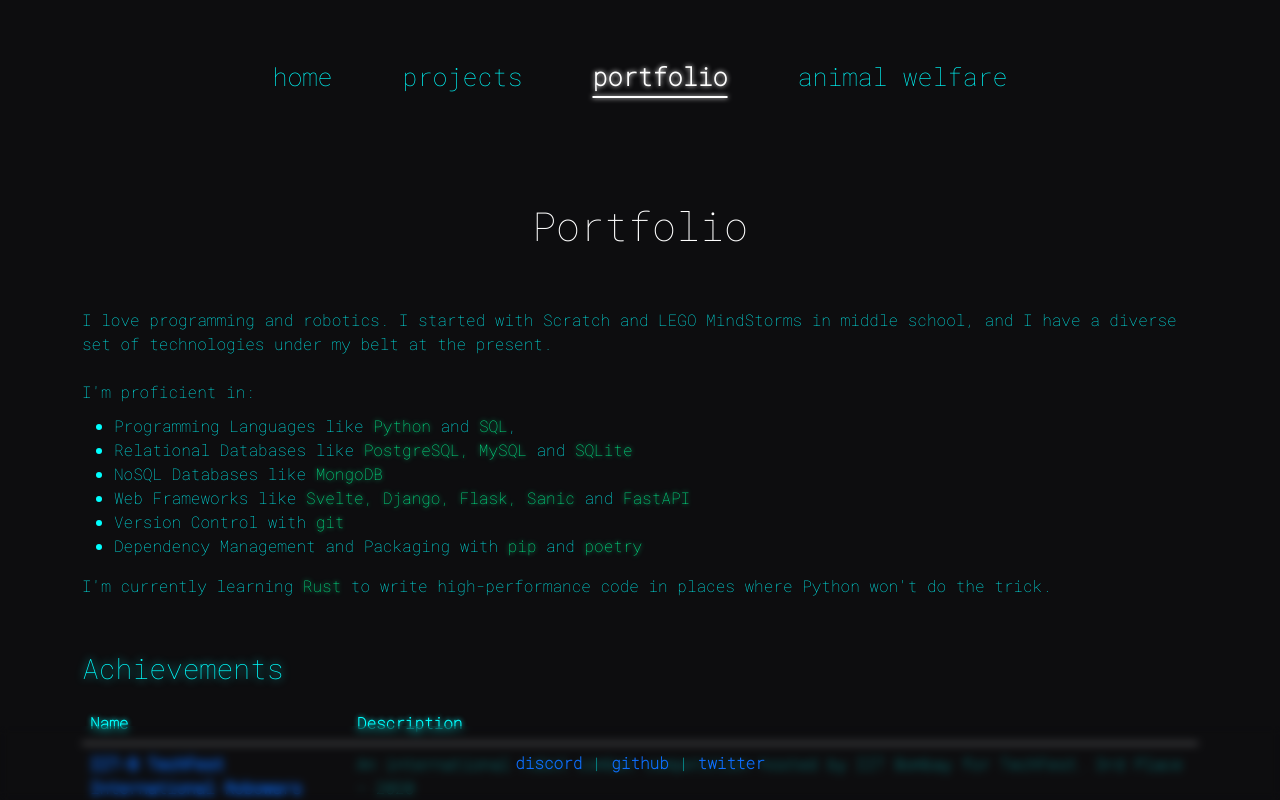
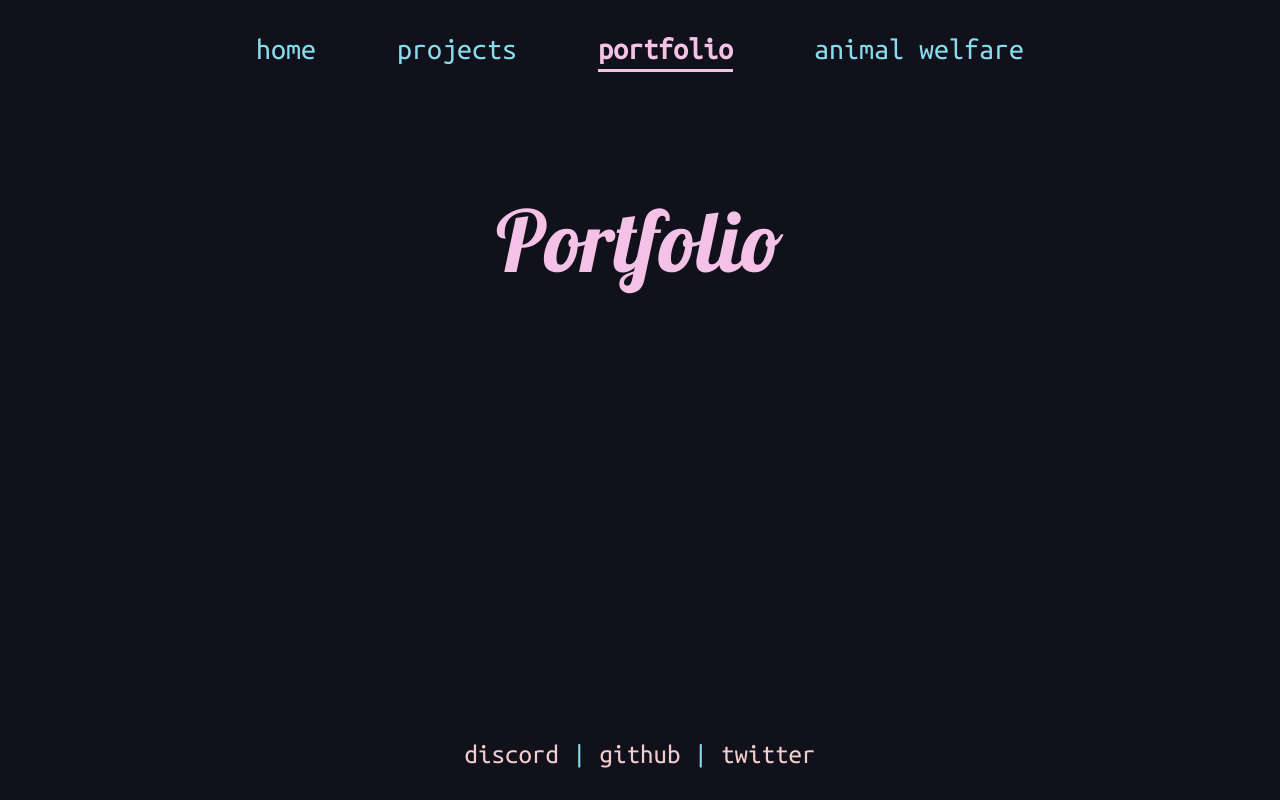
Before and after one commit to zeffo/zeffo.github.io, a SvelteKit app: page /portfolio in a window 1280 px wide. Shown: the top 800 px of the page. Built offline with nearby package versions, Linux system fonts and the light colour scheme.

Commit message:
feat: rewrite (1)

```diff
--- a/package.json
+++ b/package.json
@@ -11,6 +11,7 @@
 		"format": "prettier --write --plugin-search-dir=. ."
 	},
 	"devDependencies": {
+		"@catppuccin/tailwindcss": "^0.1.1",
 		"@playwright/test": "^1.25.0",
 		"@sveltejs/adapter-auto": "next",
 		"@sveltejs/adapter-cloudflare": "^1.0.0-next.31",
--- a/src/app.html
+++ b/src/app.html
@@ -6,7 +6,8 @@
 		<meta name="viewport" content="width=device-width" />
 		<link rel="icon" href="%sveltekit.assets%/favicon.png" />
 		<link rel="stylesheet" href="%sveltekit.assets%/style.css"> <!-- Stylesheet -->
-		<link href="https://fonts.googleapis.com/css2?family=Roboto+Mono:wght@100&display=swap" rel="stylesheet">
+		<link href="https://fonts.googleapis.com/css2?family=Lobster&family=Raleway:wght@500&family=Ubuntu+Mono&display=swap" rel="stylesheet">
+
 		<link href="https://cdn.jsdelivr.net/npm/bootstrap@5.2.0/dist/css/bootstrap.min.css" rel="stylesheet" integrity="sha384-gH2yIJqKdNHPEq0n4Mqa/HGKIhSkIHeL5AyhkYV8i59U5AR6csBvApHHNl/vI1Bx" crossorigin="anonymous">
 		%sveltekit.head%
 	</head>
@@ -16,9 +17,9 @@
 		</div>
 	</body>
 	<footer class="footer text-center fixed-bottom">
-		<a href="https://discord.com/users/325616103143505932">discord</a> |
-		<a href="https://github.com/zeffo">github</a> |
-		<a href="https://twitter.com/zeffonian">twitter</a>
+		<a href="https://discord.com/users/325616103143505932" class="link">discord</a> |
+		<a href="https://github.com/zeffo" class="link">github</a> |
+		<a href="https://twitter.com/zeffonian" class="link">twitter</a>
 	</footer>
 	<!-- JavaScript Bundle with Popper -->
 	<script src="https://cdn.jsdelivr.net/npm/bootstrap@5.2.0/dist/js/bootstrap.bundle.min.js" integrity="sha384-A3rJD856KowSb7dwlZdYEkO39Gagi7vIsF0jrRAoQmDKKtQBHUuLZ9AsSv4jD4Xa" crossorigin="anonymous"></script>
--- a/src/components/Navbar.svelte
+++ b/src/components/Navbar.svelte
@@ -12,41 +12,7 @@
 </script>
 
 <style>
-    .navbar {
-        padding-top: 50px;
-        margin-bottom: 60px;
-    }
-    .navbar-nav > .nav-item.current > .nav-link {
-        font-weight: bold;
-        text-decoration:underline;
-        text-underline-offset:10px;
-        color:#ffffff;
-        text-shadow: 0 0 5px #ffffff;
-    }
 
-    .navbar-nav > .nav-item > .nav-link {
-	    color:#00ffff;
-        padding-left:35px;
-        padding-right:35px;
-
-    }
-
-    .navbar-nav > .nav-item > .nav-link:hover {
-        color: #ffffff;
-        font-weight: bold;
-        text-shadow: 0 0 5px;
-        background-color: initial;
-    }
-
-    button.navbar-toggler {
-        border-color: #00ffff;
-    }
-
-    @media (min-width: 992px){
-    #navbar {
-        margin-bottom: 30px;
-    }
-}
 
 </style>
 
@@ -59,7 +25,7 @@
         <div class="collapse navbar-collapse" id="navbarNav" style="font-size: 25px;text-align:left;">
             <ul class="navbar-nav mx-auto">
                 {#each pages as page}
-                <li class="nav-item" class:current="{url===page[1]}">
+                <li class="nav-item px-3" class:current="{url===page[1]}">
                     <a class="nav-link" href={page[1]}>
                         {page[0]}
                     </a>
--- a/src/routes/aw/+page.svelte
+++ /dev/null
@@ -1,83 +0,0 @@
-<script>
-    import Navbar from "../../components/Navbar.svelte";
-
-    let path = 'animals/'
-    let images = 24;
-    let initial = path+'main.jpg'
-
-</script>
-
-<Navbar/>
-
-<style>
-    h1 {
-        padding-bottom: 30px;
-    }
-    .container {
-        padding-right: 20px;
-        padding-left: 20px;
-    }
-
-    .carousel {
-        max-height: 500px;
-        padding-bottom: 100px;
-    }
-
-    @media(min-width:990px) {
-        body {
-            margin-bottom: 50px;
-        }
-    }
-
-    .carousel > .carousel-inner > .carousel-item > img {
-        margin: 0 auto;
-        display: block;
-        height: 500px;
-        object-fit: contain;
-        padding-bottom: 50px;
-    }
-
-
-    .carousel-control-next, .carousel-control-prev {
-        padding-bottom: 50px;
-    }
-
-
-
-</style>
-
-<h1 class="white text-center">
-    Animal Welfare
-</h1>
-
-<div class="container justify-content-center">
-    <body class="text-center aqua">
-        I'm very fond of animals, and I've rescued, rehabilitated and rehomed over 30 animals since 2015. <br>
-        I regularly volunteer with local animal rescue NGOs, and I'm an ethical vegan.
-    </body>
-    <div class="container-fluid">
-    <div id="carousel" class="carousel slide mx-auto" data-bs-ride="carousel">
-        <div class="carousel-inner">
-            <div class="carousel-item active">
-                <img src={initial} class="img-fluid mx-auto" alt='Probably a cat'>
-            </div>
-            {#each Array(images) as _, index(index)}
-            <div class="carousel-item">
-                <img src={path+index+".jpg"} class="img-fluid mx-auto" alt="Probably a cat">
-            </div>
-            {/each}
-        </div>
-
-        <button class="carousel-control-prev" type="button" data-bs-target="#carousel" data-bs-slide="prev">
-            <span class="carousel-control-prev-icon" aria-hidden="true"></span>
-            <span class="visually-hidden">Previous</span>
-        </button>
-        <button class="carousel-control-next" type="button" data-bs-target="#carousel" data-bs-slide="next" data-bs-interval="5000">
-            <span class="carousel-control-next-icon" aria-hidden="true"></span>
-            <span class="visually-hidden">Next</span>
-        </button>
-
-
-    </div>
-    </div>
-</div>
--- a/src/routes/portfolio/+page.svelte
+++ b/src/routes/portfolio/+page.svelte
@@ -1,6 +1,5 @@
 <script>
     import Navbar from "../../components/Navbar.svelte";
-
     let head = ["Name", "Description"]
     let path = "certs/"
     let awards = [
@@ -10,91 +9,15 @@
         ["KPIT vSolve Robotics Competition", '', "An interschool robotics competition. 1st place - 2018, 2nd place - 2019"],
         ["Youngistaani Innovator's Conclave", path+"youngistaani.jpg", "An interschool conclave where select students were able to showcase their innovations and get feedback from industry leaders"]
     ]
-
 </script>
 
-<style>
-    h1 {
-        padding-bottom: 50px;
-    }
+<Navbar />
 
-    ul {
-        padding-top: 10px;
-    }
+<h1 class="title text-center">
+    Portfolio
+</h1>
 
-    body {
-        padding-bottom: 100px;
-        text-align: left;
-    }
-
-    body a {
-        font-weight: bolder;
-    }
-
-    h3 {
-        padding-top: 30px;
-        padding-bottom: 10px;
-    }
-
-    th {
-        text-shadow: 0 0 5px;
-    }
-
-</style>
-
-<main>
-    <Navbar/>
-
-    <h1 class="white text-center">
-        Portfolio
-    </h1>
-    <div class="container">
-    <body class="aqua">
-        I love programming and robotics. I started with Scratch and LEGO MindStorms in middle school, and I have a diverse set of technologies under my belt at the present. <br><br>
-        I'm proficient in:
-        <ul>
-            <li>Programming Languages like <term>Python</term> and <term>SQL</term>,</li>
-            <li>Relational Databases like <term>PostgreSQL, MySQL</term> and <term>SQLite</term></li>
-            <li> NoSQL Databases like <term>MongoDB</term></li>
-            <li>Web Frameworks like <term>Svelte, Django, Flask, Sanic</term> and <term>FastAPI</term></li>
-            <li>Version Control with <term>git</term></li>
-            <li>Dependency Management and Packaging with <term>pip</term> and <term>poetry</term></li>
-        </ul>
-
-        I'm currently learning <term>Rust</term> to write high-performance code in places where Python won't do the trick.
-        <br><br>
-        <h3 class="glow">
-            Achievements
-        </h3>
-
-        <table class="table">
-            <thead>
-                <tr>
-                    {#each head as h}
-                    <th scope="col">{h}</th>
-                    {/each}
-                </tr>
-            </thead>
-            <tbody>
-                {#each awards as award}
-                <tr>
-                    <th>
-                        <a class="clean pink-shine" href={award[1]}>{award[0]}</a>
-                    </th>
-                    {#each award.slice(2, award.length) as row}
-                    <td>{row}</td>
-                    {/each}
-                </tr>
-                {/each}
-            </tbody>
-        </table>
-
-        <h3 class="glow">
-            Projects
-        </h3>
-        You can check out my favorite projects <a href='/projects' class='pink-shine clean'>here</a>. <br>
-        Also check out my GitHub: <a href="https://github.com/zeffo" class="pink-shine clean">github.com/zeffo</a>
-
-    </body>
+<body>
+    <div class="container-fluid no-collision">
     </div>
-</main>
+</body>
--- a/src/routes/projects/+page.svelte
+++ b/src/routes/projects/+page.svelte
@@ -1,6 +1,5 @@
 <script>
     import Navbar from "../../components/Navbar.svelte";
-
     // Title, URL, Description, Image URL
     let assets = 'projects/'
     let proj = [
@@ -12,68 +11,24 @@
     ]
 </script>
 
-<style>
-
-    .card {
-        background-color: #0c0c11;
-        max-width: 475px;
-        margin: 30px;
-    }
-
-    .card a {
-        font-weight: bold;
-    }
-
-    .card img {
-        max-height: 150px;
-    }
-
-    .card:hover {
-        transform: scale(1.05);
-    }
-
-    .container-fluid {
-        padding-top: 30px;
-        margin-bottom: 50px;
-        padding-bottom: 50px;
-        text-align: left;
-    }
-
-    @media(max-width: 990px) {
-        .card-body {
-            font-size: smaller;
-        }
-    }
-
-
-</style>
-
-<Navbar/>
-
-<h1 class="white text-center">
+<Navbar />
+<h1 class="title text-center">
     Projects
 </h1>
 
 <body>
-    <div class="container-fluid">
-        <div class="row g-0 justify-content-center">
+    <div class="container-fluid no-collision">
+        <div class="row g-1 justify-content-center" style="padding-top: 30px;">
             {#each proj as project}
                 <div class="card">
-                    <div class="row g-0">
-                        <div class="col-4 my-auto">
-                            <img src={project[3]} class="img-fluid rounded-start" alt={project[0]}/>
-                        </div>
-                        <div class="col-8">
-                            <div class="card-body">
-                                <h5 class="card-title">
-                                    <a href={project[1]} class="clean pink-shine">{project[0]}</a>
-                                </h5>
-                                <p class="card-text">
-                                    {project[2]}
-                                </p>
-                            </div>
-                        </div>
-                    </div>
+                    <a href={project[1]} class="clean">
+                        <h2 class="card-title text-center">
+                            <a href={project[1]} class="link">{project[0]}</a>
+                        </h2>
+                        <p class="card-text">
+                            {project[2]}
+                        </p>
+                    </a>
                 </div>
             {/each}
         </div>
--- a/static/style.css
+++ b/static/style.css
@@ -1,10 +1,14 @@
+/* General */
+
 * {
-    font-family: 'Roboto Mono', monospace;
-	color: #00ffff;
+    font-family: 'Ubuntu Mono';
+    font-size: 27px;
+    color: #89dceb;
 }
 
 html, body {
     height: 100%;
+    background-color:#11111b !important;
 }
 
 
@@ -12,66 +16,104 @@ html, body {
     display: none;
 }
 
-body {
-	background-color: #0d0d0f !important;
-    font-family: 'Roboto Mono', monospace !important;
-}
-
-.pink {
-    color:#FF1E6E;
-}
-
-.aqua {
-    color:#00ffff;
-}
-
-.white {
-    color:white;
-}
-
-.glow {
-    text-shadow: 0 0 10px;
-}
-
-
-gold {
-    color: #ffff66;
-    text-shadow: 0 0 5px;
-}
-
-term {
-    color:#00ff95;
-    text-shadow: 0 0 5px;
-}
-
-.shine:hover {
-    text-shadow: 0 0 10px;
-}
-
-.pink-shine:hover {
-    text-shadow: 0 0 10px;
-    color:#FF1E6E !important;
-}
-
-p a {
-    font-weight: bold;
-}
+/* Utilities */
 
 .clean {
 	text-decoration:none;
 }
 
-footer {
-    padding: 25px;
-    backdrop-filter: blur(4px);
+.title {
+    font-family: 'Lobster';
+    font-size: 85px;
+    color: #f5c2e7;
 }
 
-footer a {
-    font-weight: bold;
+.link {
+    /* font-family: 'Raleway'; */
     text-decoration: none;
+    color: #f2cdcd;
 }
 
-footer a:hover {
-    color:#FF1E6E !important;
-    text-shadow: 0 0 10px;
+.link:hover {
+    color: #f9e2af;
+    font-weight: bold;
+    text-underline-offset:6px;
+    text-decoration: underline;
 }
+
+div.container-fluid.no-collision {
+    padding-bottom: 80px;
+}
+
+/* Footer */
+
+footer {
+    width: 100%;
+    padding-top: 25px;
+    padding-bottom: 25px;
+    background-color: #11111b;
+}
+
+
+/* Navbar */
+
+.navbar {
+    padding-top: 30px;
+    margin-bottom: 60px;
+}
+
+.navbar-nav > .nav-item.current > .nav-link {
+    font-weight: bold;
+    text-decoration:underline;
+    text-underline-offset:10px;
+    font-size: 30px;
+    color:#f5c2e7;
+}
+
+.navbar-nav > .nav-item > .nav-link {
+    font-size: 30px;
+    color:#89dceb;
+    /* font-family: 'Raleway'; */
+
+}
+
+.navbar-nav > .nav-item > .nav-link:hover {
+    color: #f9e2af;
+    font-weight: bold;
+}
+
+button.navbar-toggler {
+    border-color: #89dceb;
+}
+
+@media (min-width: 992px){
+    #navbar {
+        margin-bottom: 30px;
+    }
+}
+
+
+/* Cards */
+
+div .card {
+    width: 500px;
+    margin: 20px;
+    padding-bottom: 20px;
+    background-color: #181825;
+    border-color: #f5e0dc;
+}
+
+div .card:hover {
+    border-color: #f9e2af;
+}
+
+.card-body {
+    background-color: #181825;
+}
+
+p.card-text {
+    padding-left: 15px;
+    padding-right: 15px;
+    text-align: center;
+    font-size: 20px;
+}
```
Also changed, not shown: src/routes/+page.svelte (+5 -5 lines), src/routes/guac/+page.svelte (deleted, +0 -7 lines), 1 other file (tests, documents, lock files or other folders).
